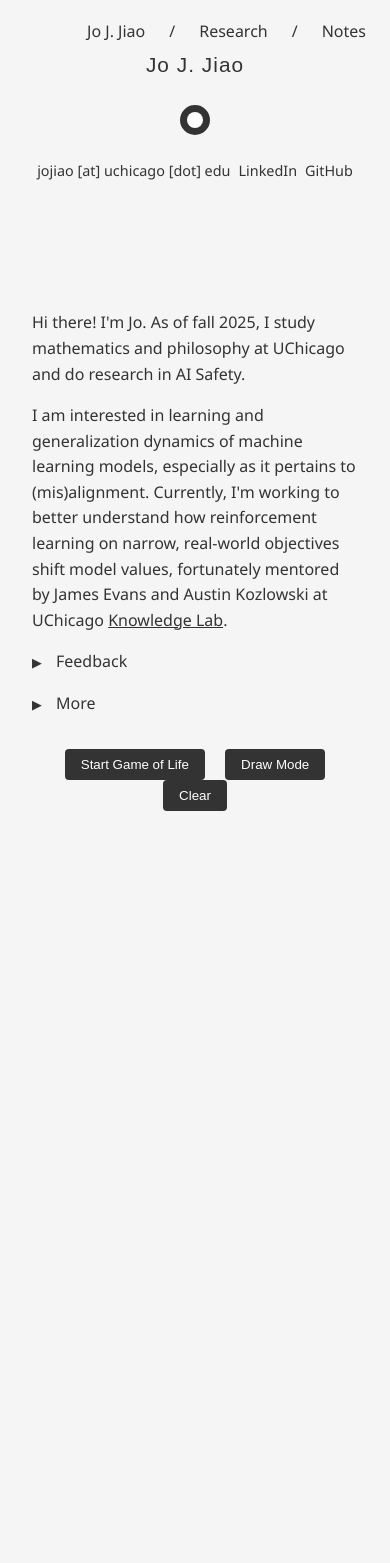
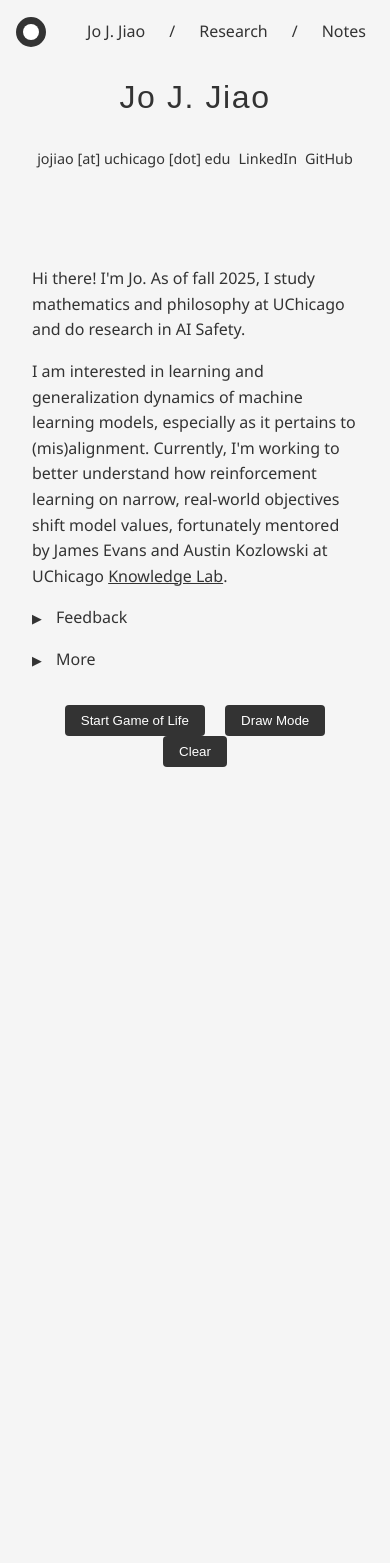
Before and after one commit to JoNeedsSleep/joneedssleep.github.io, a Jekyll site: the page built from index.md, in a window 390 px wide. Built offline with Jekyll 4.4.1, drawn with Linux system fonts in a browser that asks for light colours; some web fonts are replaced; after the commit the page ends 1519 px from its top, so only the background shows below that.

Commit message:
Adjust mobile layout spacing and theme toggle

```diff
--- a/_layouts/default.html
+++ b/_layouts/default.html
@@ -128,29 +128,36 @@
                 grid-template-columns: 1fr;
                 margin: 2rem auto;
                 padding: 1rem;
-                gap: 2rem;
+                gap: 1rem;
             }
 
             .left-column {
                 text-align: center;
                 position: static;
-                padding: 1rem;
+                padding: 0;
             }
 
             .name {
-                font-size: 1.5rem;
-                margin-top: 0;
+                font-size: 2.25rem;
+                margin-top: 2.5rem;
+                margin-bottom: 0.75rem;
             }
 
             .theme-toggle {
-                margin: 1rem auto;
+                position: fixed;
+                top: calc(1.2rem + 0.8rem);
+                left: 1.5rem;
+                margin: 0;
+                z-index: 250;
+                transform: translateY(-50%);
             }
 
             .social-links {
                 display: flex;
                 flex-wrap: wrap;
                 justify-content: center;
-                gap: 1rem;
+                gap: 0.75rem;
+                margin-top: 0.5rem;
             }
 
             .social-links a {
@@ -160,6 +167,7 @@
 
             .right-column {
                 padding: 0 1rem;
+                margin-top: 0;
             }
         }
 
@@ -169,7 +177,9 @@
             }
 
             .name {
-                font-size: 1.3rem;
+                font-size: 2rem;
+                margin-top: 2.5rem;
+                margin-bottom: 0.75rem;
             }
 
             .social-links {
@@ -178,6 +188,10 @@
 
             .social-links a {
                 font-size: 0.8rem;
+            }
+
+            .theme-toggle {
+                left: 1rem;
             }
         }
 
```
